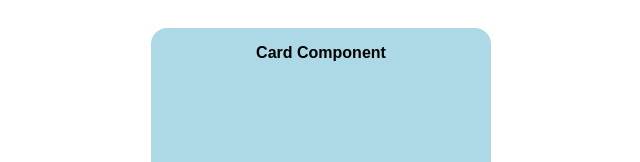
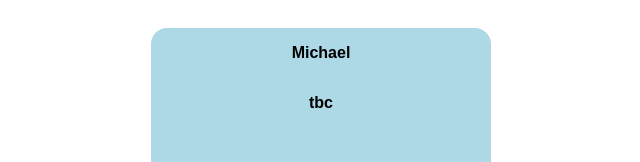
Before and after one commit to Michael-Hutchinson/character-generator, a React (Vite) app: page / in a window 1280 px wide. Shown: the top 162 px of the page, without its empty margins (319-959 px from the left). Built offline with nearby package versions, Linux system fonts and the light colour scheme.

Commit message:
create card props and pass dummy data to app

```diff
--- a/src/App.tsx
+++ b/src/App.tsx
@@ -6,7 +6,7 @@ import Card from './components/Card/Card';
 const App: React.FunctionComponent = () => {
   return (
     <Wrapper>
-      <Card />
+      <Card name="Michael" imgUrl="tbc" />
     </Wrapper>
   );
 };
--- a/src/components/Card/Card.tsx
+++ b/src/components/Card/Card.tsx
@@ -2,9 +2,15 @@ import React from 'react';
 
 import { Wrapper } from './Card.styles';
 
-const Card: React.FunctionComponent = () => (
+interface ICardProps {
+  name: string;
+  imgUrl: string;
+}
+
+const Card: React.FunctionComponent<ICardProps> = ({ name, imgUrl }) => (
   <Wrapper>
-    <p>Card Component</p>
+    <p>{name}</p>
+    <p>{imgUrl}</p>
   </Wrapper>
 );
 
```
